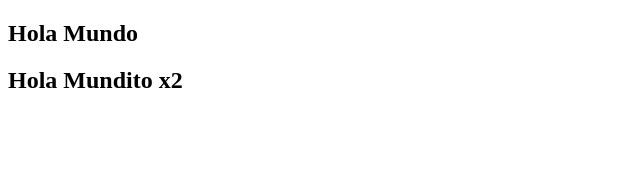
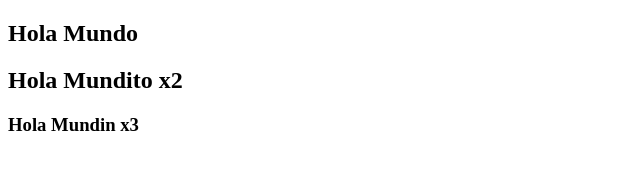
Before and after one commit to JPEBM/prework-platzi, a plain HTML site: page index.html in a window 1280 px wide. Shown: the whole page, without its empty margins (0-640 px from the left). Drawn offline with Linux system fonts and the light colour scheme.

Commit message:
Second change

```diff
--- a/index.html
+++ b/index.html
@@ -11,6 +11,7 @@
         <div>
 		<h1>Hola Mundo</h1>
 		<h2> Hola Mundito x2 </h2>
+		<h3> Hola Mundin x3 </h3>
         </div>
     </section>
 </body>
```
